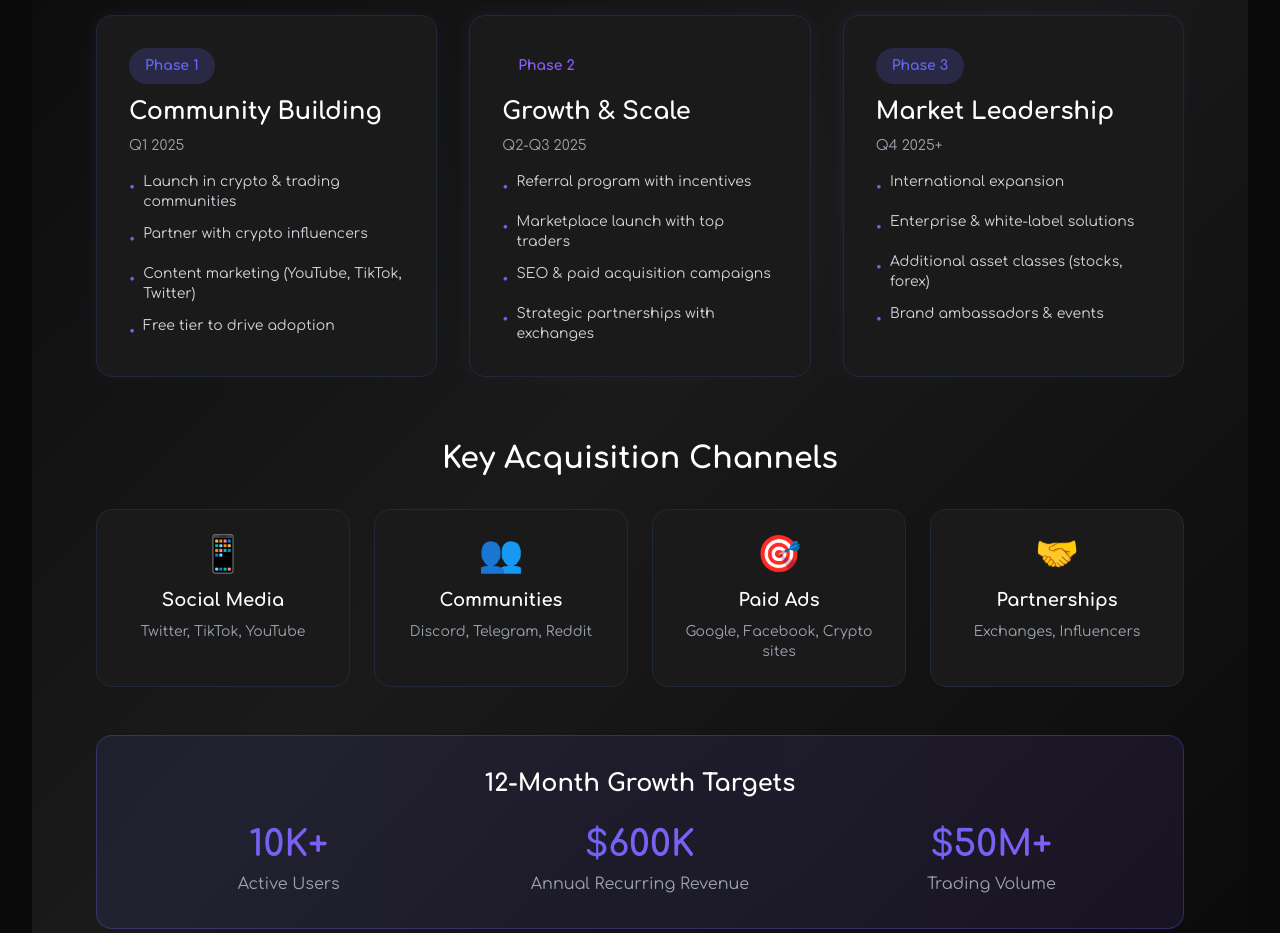
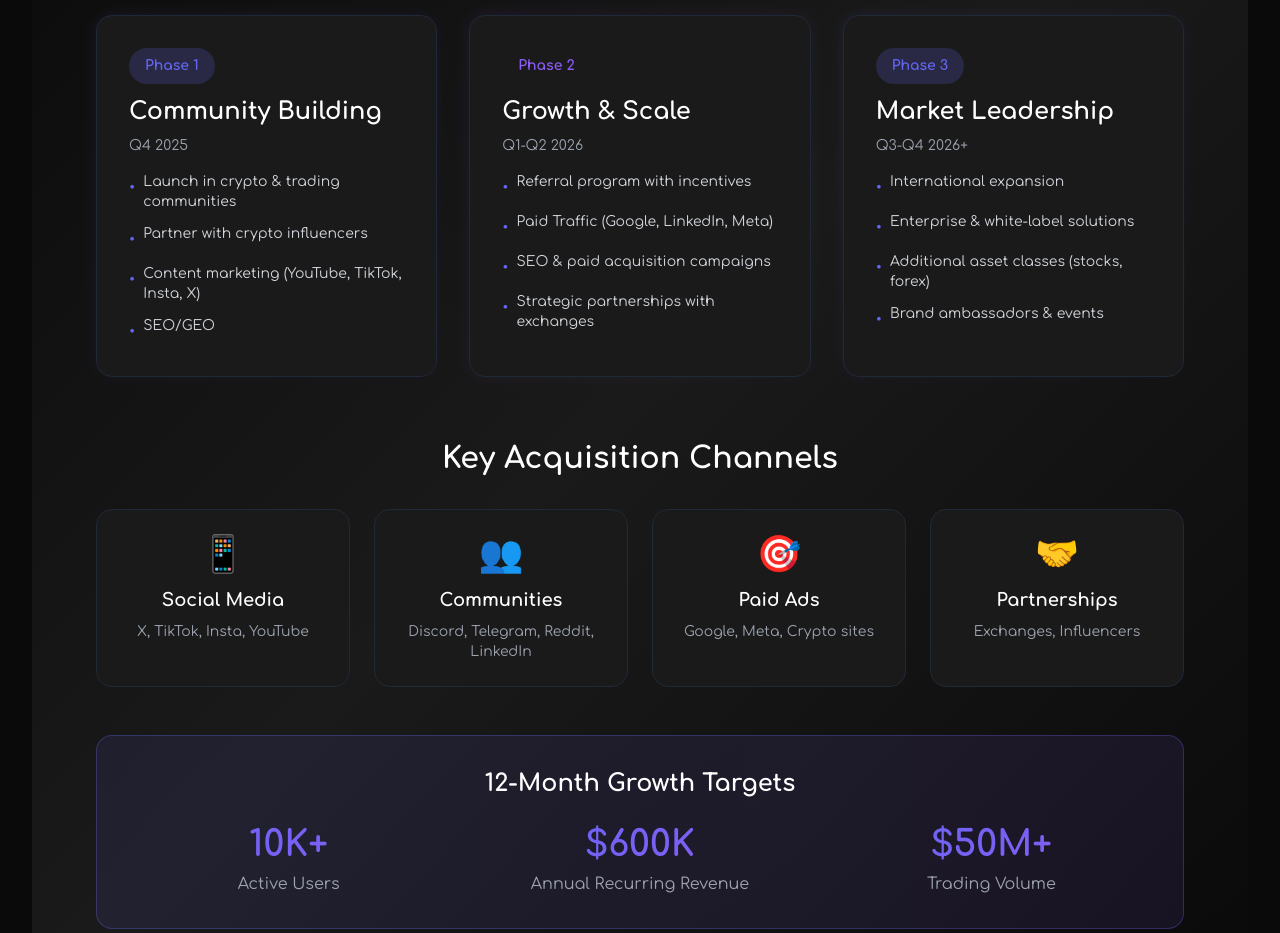
Before and after one commit to kirson21/f01i-pitch-deck, a React (Create React App) app in the folder frontend/: page / in a window 1280 px wide. Shown: the part 9500-10433 px from the top of the page. Built offline with nearby package versions, Linux system fonts and the light colour scheme; the HTML template or start-up script is replaced by a standard one.

Commit message:
Update GoToMarketSlide.js

```diff
--- a/frontend/src/slides/GoToMarketSlide.js
+++ b/frontend/src/slides/GoToMarketSlide.js
@@ -6,22 +6,22 @@ const GoToMarketSlide = ({ slideNumber, totalSlides }) => {
     {
       phase: 'Phase 1',
       title: 'Community Building',
-      timeframe: 'Q1 2025',
+      timeframe: 'Q4 2025',
       strategies: [
         'Launch in crypto & trading communities',
         'Partner with crypto influencers',
-        'Content marketing (YouTube, TikTok, Twitter)',
-        'Free tier to drive adoption'
+        'Content marketing (YouTube, TikTok, Insta, X)',
+        'SEO/GEO'
       ],
       color: 'primary'
     },
     {
       phase: 'Phase 2',
       title: 'Growth & Scale',
-      timeframe: 'Q2-Q3 2025',
+      timeframe: 'Q1-Q2 2026',
       strategies: [
         'Referral program with incentives',
-        'Marketplace launch with top traders',
+        'Paid Traffic (Google, LinkedIn, Meta)',
         'SEO & paid acquisition campaigns',
         'Strategic partnerships with exchanges'
       ],
@@ -30,7 +30,7 @@ const GoToMarketSlide = ({ slideNumber, totalSlides }) => {
     {
       phase: 'Phase 3',
       title: 'Market Leadership',
-      timeframe: 'Q4 2025+',
+      timeframe: 'Q3-Q4 2026+',
       strategies: [
         'International expansion',
         'Enterprise & white-label solutions',
@@ -101,17 +101,17 @@ const GoToMarketSlide = ({ slideNumber, totalSlides }) => {
             <div className="bg-dark-light p-6 rounded-2xl border border-gray-800 text-center hover:border-primary transition-all">
               <div className="text-4xl mb-3">📱</div>
               <h4 className="text-lg font-bold text-white mb-2">Social Media</h4>
-              <p className="text-sm text-gray-400">Twitter, TikTok, YouTube</p>
+              <p className="text-sm text-gray-400">X, TikTok, Insta, YouTube</p>
             </div>
             <div className="bg-dark-light p-6 rounded-2xl border border-gray-800 text-center hover:border-primary transition-all">
               <div className="text-4xl mb-3">👥</div>
               <h4 className="text-lg font-bold text-white mb-2">Communities</h4>
-              <p className="text-sm text-gray-400">Discord, Telegram, Reddit</p>
+              <p className="text-sm text-gray-400">Discord, Telegram, Reddit, LinkedIn</p>
             </div>
             <div className="bg-dark-light p-6 rounded-2xl border border-gray-800 text-center hover:border-primary transition-all">
               <div className="text-4xl mb-3">🎯</div>
               <h4 className="text-lg font-bold text-white mb-2">Paid Ads</h4>
-              <p className="text-sm text-gray-400">Google, Facebook, Crypto sites</p>
+              <p className="text-sm text-gray-400">Google, Meta, Crypto sites</p>
             </div>
             <div className="bg-dark-light p-6 rounded-2xl border border-gray-800 text-center hover:border-primary transition-all">
               <div className="text-4xl mb-3">🤝</div>
```
